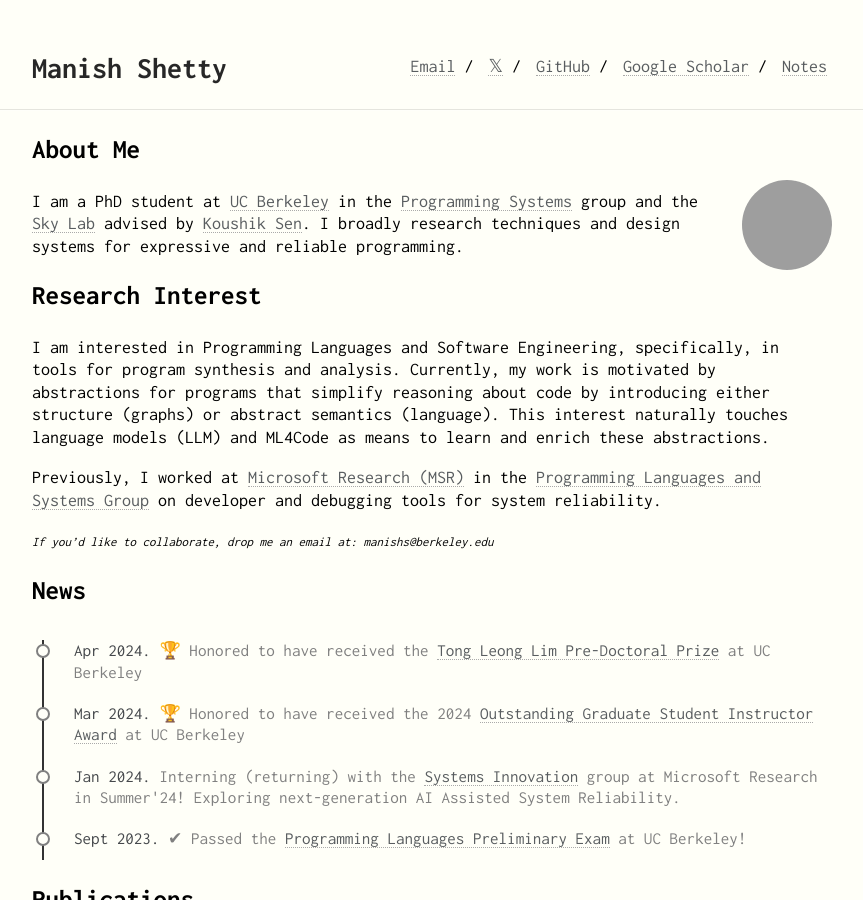
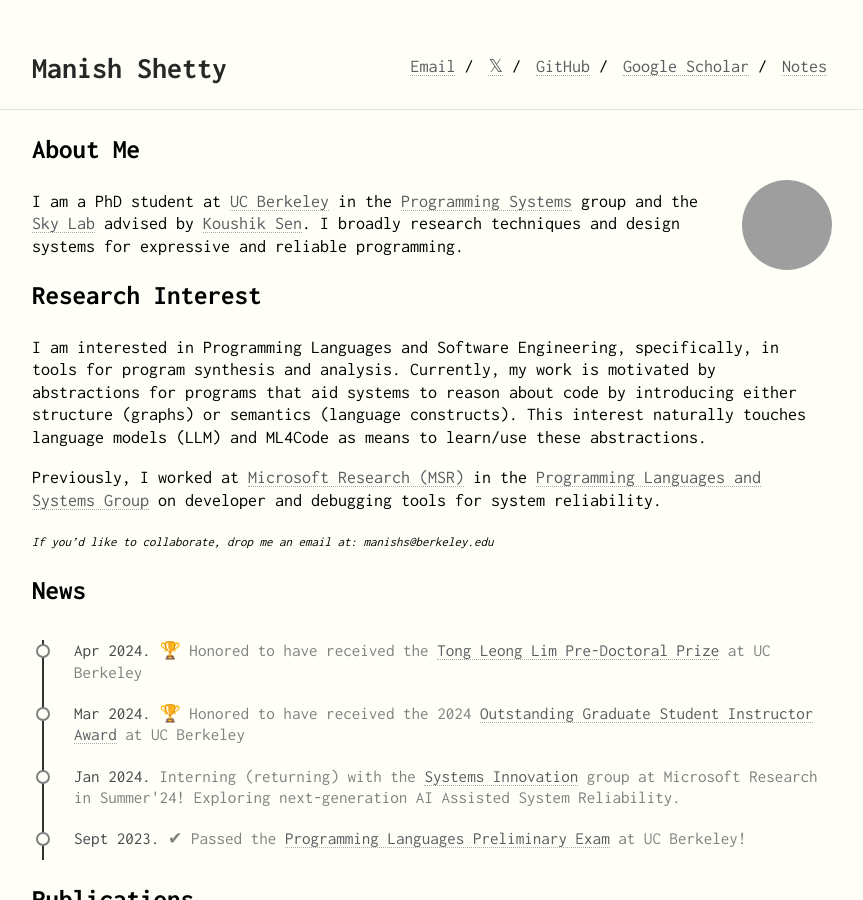
Before and after one commit to manishshettym/manishshettym.github.io, a Jekyll site: the page built from index.md, in a window 1280 px wide and 900 px high, cut to the strip 0-900 px from the top of the window. Shown: the whole strip, without its empty margins (208-1071 px from the left). Built offline with Jekyll 4.4.1, drawn with Linux system fonts in a browser that asks for light colours; grey boxes are pictures that could not be loaded.

Commit message:
fix: desc

```diff
--- a/index.md
+++ b/index.md
@@ -15,9 +15,9 @@
 
 I am interested in Programming Languages and Software Engineering, specifically, in tools for program synthesis and
 analysis.
-Currently, my work is motivated by abstractions for programs that simplify reasoning about code by introducing either
-structure (graphs) or abstract semantics (language).
-This interest naturally touches language models (LLM) and ML4Code as means to learn and enrich these abstractions.
+Currently, my work is motivated by abstractions for programs that aid systems to reason about code by introducing either
+structure (graphs) or semantics (language constructs).
+This interest naturally touches language models (LLM) and ML4Code as means to learn/use these abstractions.
 
 Previously, I worked at <a href="https://www.microsoft.com/en-us/research/">Microsoft Research (MSR)</a> in the <a
   href="https://www.microsoft.com/en-us/research/theme/systems/">Programming Languages and Systems Group</a> on
```
